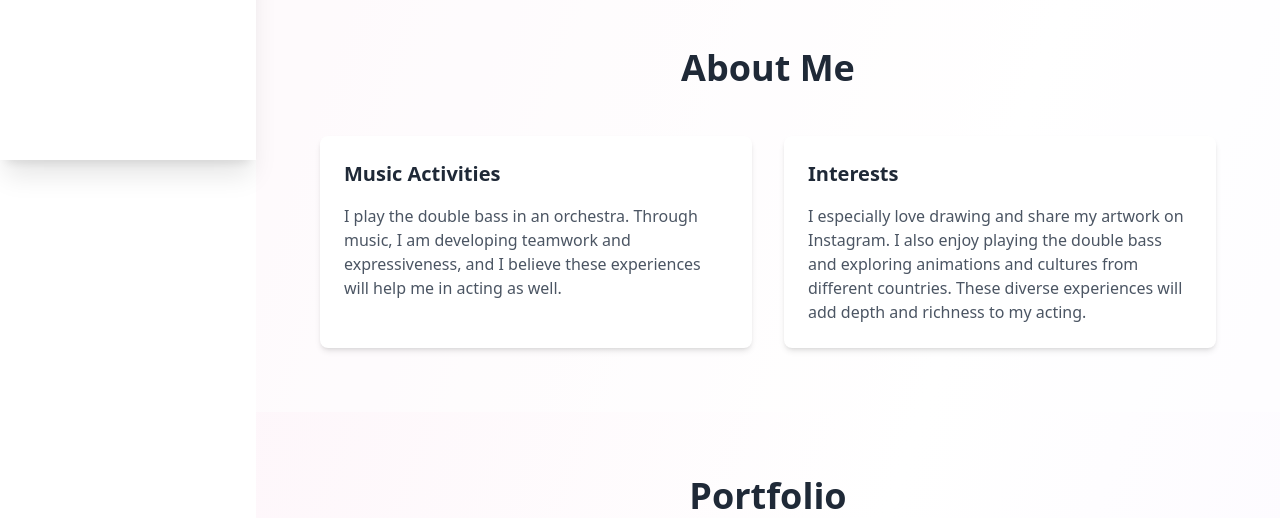
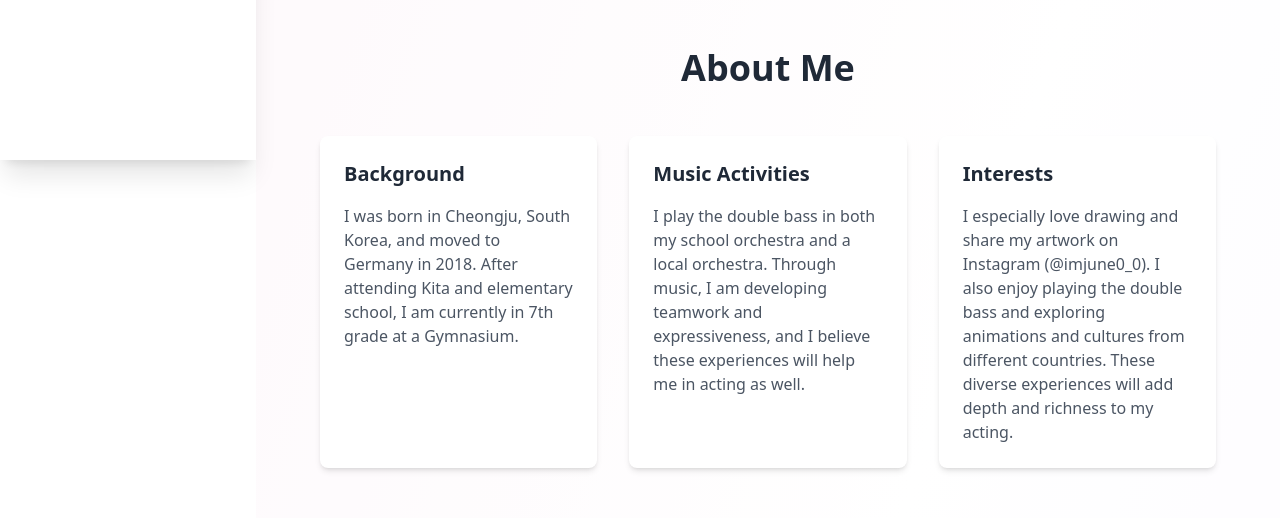
Before and after one commit to hjqueeen/amins_home, a Next.js app: page / in a window 1280 px wide. Shown: the part 640-1158 px from the top of the page. Built offline with nearby package versions, Linux system fonts and the light colour scheme.

Commit message:
Change my history and SNS

```diff
--- a/app/locales/de.json
+++ b/app/locales/de.json
@@ -12,13 +12,17 @@
   },
   "about": {
     "title": "Über mich",
+    "background": {
+      "title": "Hintergrund",
+      "description": "Ich wurde in Cheongju, Südkorea, geboren und zog 2018 nach Deutschland. Nach dem Besuch von Kita und Grundschule bin ich derzeit in der 7. Klasse eines Gymnasiums."
+    },
     "experience": {
       "title": "Musikaktivitäten",
-      "description": "Ich spiele Kontrabass in einem Orchester. Durch die Musik entwickle ich Teamarbeit und Ausdrucksfähigkeit, und ich glaube, dass diese Erfahrungen mir auch beim Schauspiel helfen werden."
+      "description": "Ich spiele Kontrabass sowohl im Schulorchester als auch in einem lokalen Orchester. Durch die Musik entwickle ich Teamarbeit und Ausdrucksfähigkeit, und ich glaube, dass diese Erfahrungen mir auch beim Schauspiel helfen werden."
     },
     "interests": {
       "title": "Interessen",
-      "description": "Ich liebe es besonders zu zeichnen und teile meine Kunstwerke auf Instagram. Ich genieße auch das Kontrabassspielen und die Erkundung von Animationen und Kulturen verschiedener Länder. Diese vielfältigen Erfahrungen werden meinem Schauspiel Tiefe und Reichtum verleihen."
+      "description": "Ich liebe es besonders zu zeichnen und teile meine Kunstwerke auf Instagram (@imjune0_0). Ich genieße auch das Kontrabassspielen und die Erkundung von Animationen und Kulturen verschiedener Länder. Diese vielfältigen Erfahrungen werden meinem Schauspiel Tiefe und Reichtum verleihen."
     }
   },
   "portfolio": {
--- a/app/locales/en.json
+++ b/app/locales/en.json
@@ -12,13 +12,17 @@
   },
   "about": {
     "title": "About Me",
+    "background": {
+      "title": "Background",
+      "description": "I was born in Cheongju, South Korea, and moved to Germany in 2018. After attending Kita and elementary school, I am currently in 7th grade at a Gymnasium."
+    },
     "experience": {
       "title": "Music Activities",
-      "description": "I play the double bass in an orchestra. Through music, I am developing teamwork and expressiveness, and I believe these experiences will help me in acting as well."
+      "description": "I play the double bass in both my school orchestra and a local orchestra. Through music, I am developing teamwork and expressiveness, and I believe these experiences will help me in acting as well."
     },
     "interests": {
       "title": "Interests",
-      "description": "I especially love drawing and share my artwork on Instagram. I also enjoy playing the double bass and exploring animations and cultures from different countries. These diverse experiences will add depth and richness to my acting."
+      "description": "I especially love drawing and share my artwork on Instagram (@imjune0_0). I also enjoy playing the double bass and exploring animations and cultures from different countries. These diverse experiences will add depth and richness to my acting."
     }
   },
   "portfolio": {
--- a/app/locales/ko.json
+++ b/app/locales/ko.json
@@ -12,13 +12,17 @@
   },
   "about": {
     "title": "About Me",
+    "background": {
+      "title": "배경",
+      "description": "한국 청주에서 태어났고, 2018년에 독일로 이주했습니다. 키타(Kita), 초등학교를 거쳐 현재는 김나지움(Gymnasium) 7학년에 재학 중입니다."
+    },
     "experience": {
       "title": "음악 활동",
-      "description": "오케스트라에서 더블베이스 포지션으로 활동하고 있습니다. 음악을 통해 팀워크와 표현력을 키워가고 있으며, 이러한 경험이 연기에도 도움이 될 것이라고 믿습니다."
+      "description": "학교 오케스트라와 지역 오케스트라에서 더블베이스 포지션으로 활동하고 있습니다. 음악을 통해 팀워크와 표현력을 키워가고 있으며, 이러한 경험이 연기에도 도움이 될 것이라고 믿습니다."
     },
     "interests": {
       "title": "관심사",
-      "description": "그림 그리는 것을 특히 좋아하며, 제가 그린 작품들을 인스타그램에 올리고 있습니다. 더블베이스 연주, 애니메이션과 다양한 나라의 문화를 탐구하는 것도 즐깁니다. 이러한 다양한 경험들이 제 연기에 깊이와 풍부함을 더해줄 것입니다."
+      "description": "그림 그리는 것을 특히 좋아하며, 제가 그린 작품들을 인스타그램(@imjune0_0)에 올리고 있습니다. 더블베이스 연주, 애니메이션과 다양한 나라의 문화를 탐구하는 것도 즐깁니다. 이러한 다양한 경험들이 제 연기에 깊이와 풍부함을 더해줄 것입니다."
     }
   },
   "portfolio": {
--- a/app/page.tsx
+++ b/app/page.tsx
@@ -54,7 +54,15 @@ export default function Home() {
           <h2 className="text-3xl md:text-4xl font-bold text-center text-gray-800 mb-12">
             {t("about.title")}
           </h2>
-          <div className="grid md:grid-cols-2 gap-8">
+          <div className="grid md:grid-cols-3 gap-8">
+            <div className="bg-white p-6 rounded-lg shadow-md">
+              <h3 className="text-xl font-semibold text-gray-800 mb-4">
+                {t("about.background.title")}
+              </h3>
+              <p className="text-gray-600">
+                {t("about.background.description")}
+              </p>
+            </div>
             <div className="bg-white p-6 rounded-lg shadow-md">
               <h3 className="text-xl font-semibold text-gray-800 mb-4">
                 {t("about.experience.title")}
@@ -96,15 +104,6 @@ export default function Home() {
           </p>
           <div className="flex flex-col items-center gap-6">
             <div className="flex flex-col items-center gap-2">
-              <p className="text-sm text-gray-500">{t("contact.email")}</p>
-              <a
-                href="mailto:hjqueeen@gmail.com"
-                className="text-xl font-semibold text-purple-600 hover:text-purple-700 transition-colors"
-              >
-                {t("contact.emailAddress")}
-              </a>
-            </div>
-            <div className="flex flex-col items-center gap-2">
               <p className="text-sm text-gray-500">{t("contact.sns")}</p>
               <a
                 href="https://www.instagram.com/imjune0_0"
@@ -132,6 +131,15 @@ export default function Home() {
                 </p>
               </a>
             </div>
+            <div className="flex flex-col items-center gap-2">
+              <p className="text-sm text-gray-500">{t("contact.email")}</p>
+              <a
+                href="mailto:hjqueeen@gmail.com"
+                className="text-xl font-semibold text-purple-600 hover:text-purple-700 transition-colors"
+              >
+                {t("contact.emailAddress")}
+              </a>
+            </div>
           </div>
         </div>
       </section>
```
